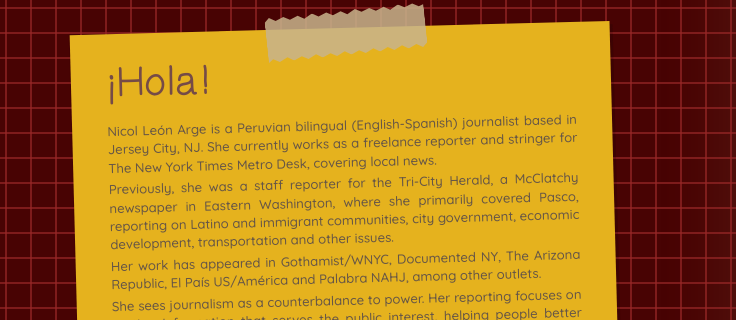
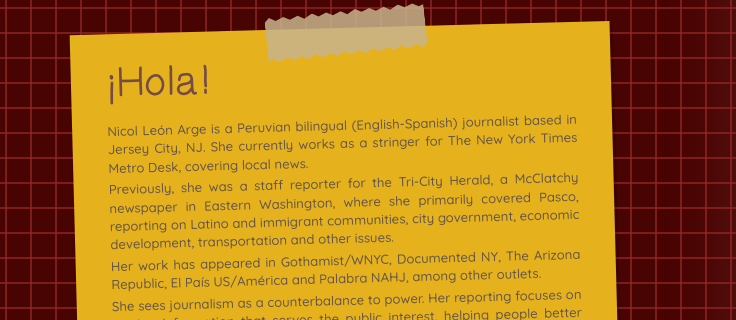
Before and after one commit to nicolvla/portafolio, a plain HTML site: page index.html in a window 1280 px wide. Shown: the part 159-479 px from the top of the page, 544-1280 px from the left. Drawn offline with Linux system fonts and the light colour scheme.

Commit message:
lastupdate

```diff
--- a/index.html
+++ b/index.html
@@ -61,7 +61,7 @@
     <div class="tape"></div>
     <div class="about-copy">
       <h1><span class="hola">¡Hola!</span></h1>
-    <p>Nicol León Arge is a Peruvian bilingual (English-Spanish) journalist based in Jersey City, NJ. She currently works as a freelance reporter and stringer for The New York Times Metro Desk, covering local news.</p>
+    <p>Nicol León Arge is a Peruvian bilingual (English-Spanish) journalist based in Jersey City, NJ. She currently works as a stringer for The New York Times Metro Desk, covering local news.</p>
     <p>Previously, she was a staff reporter for the Tri-City Herald, a McClatchy newspaper in Eastern Washington, where she primarily covered Pasco, reporting on Latino and immigrant communities, city government, economic development, transportation and other issues.</p>
     <p>Her work has appeared in Gothamist/WNYC, Documented NY, The Arizona Republic, El País US/América and Palabra NAHJ, among other outlets.</p>
     <p>She sees journalism as a counterbalance to power. Her reporting focuses on getting information that serves the public interest, helping people better understand their rights and the institutions and systems that shape their lives.</p>
```
